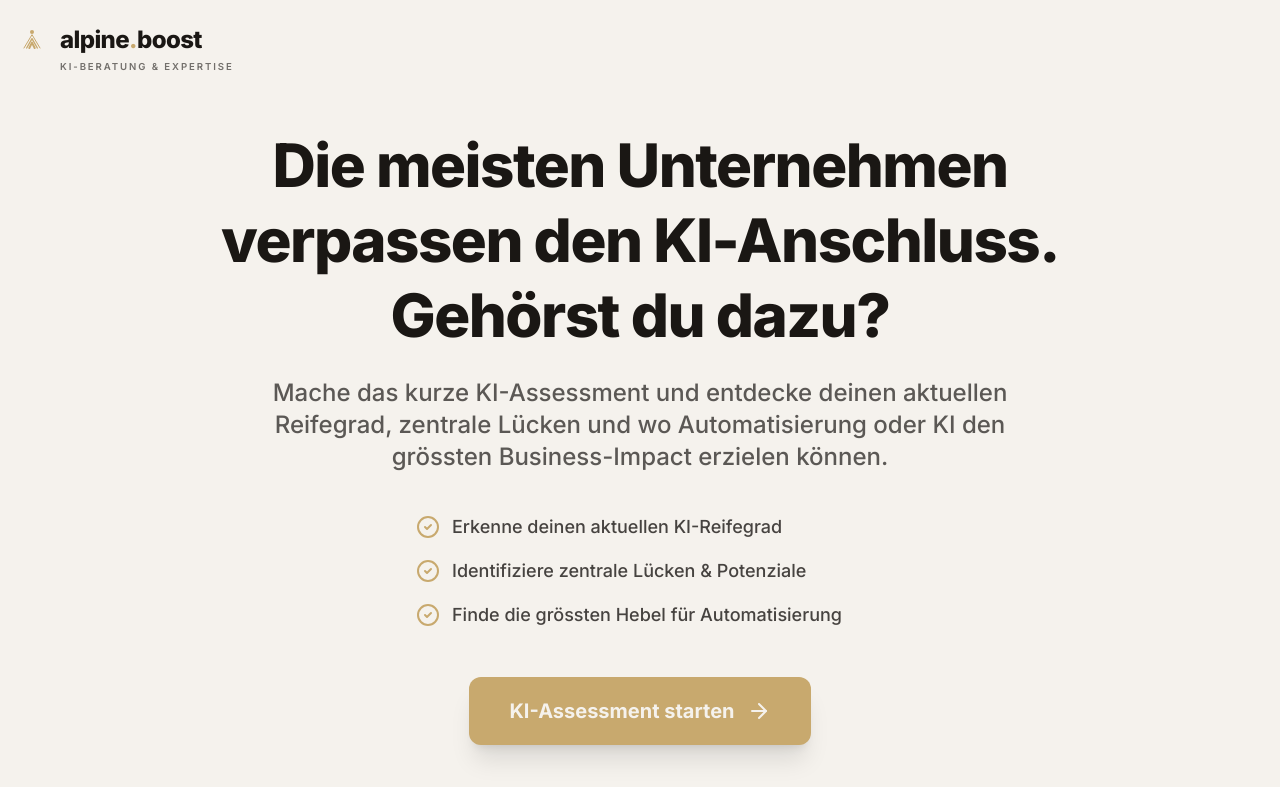
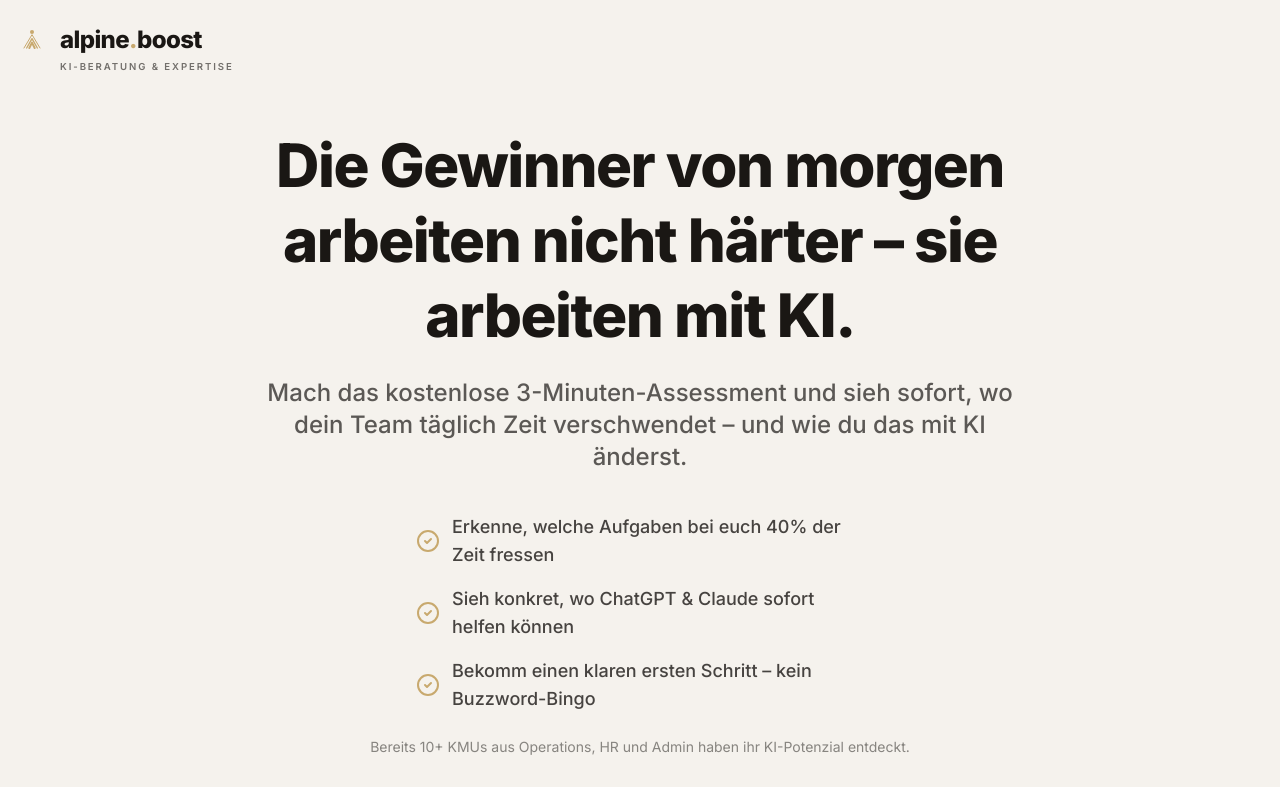
Before and after one commit to thecubestorm-arch/ai-advisory-landing-page-v2, a React (Vite) app: page / in a window 1280 px wide. Shown: the top 787 px of the page. Built offline with nearby package versions, Linux system fonts and the light colour scheme.

Commit message:
Update hero copy: new headline, sub-headline, bullets, social proof and CTA

```diff
--- a/src/components/Hero.tsx
+++ b/src/components/Hero.tsx
@@ -9,34 +9,39 @@ export default function Hero({ onOpenQuiz }: Props) {
     <section className="relative overflow-hidden bg-cremeweiss pt-32 pb-20 text-leder-schwarz flex-grow flex flex-col justify-center">
       <div className="container mx-auto px-4 relative z-10 text-center max-w-4xl">
         <h1 className="text-4xl md:text-6xl font-extrabold tracking-tight mb-6 leading-tight text-leder-schwarz">
-          Die meisten Unternehmen verpassen den KI-Anschluss. Gehörst du dazu?
+          Die Gewinner von morgen arbeiten nicht härter – sie arbeiten mit KI.
         </h1>
         <p className="text-xl md:text-2xl text-leder-schwarz/70 mb-10 max-w-3xl mx-auto font-medium">
-          Mache das kurze KI-Assessment und entdecke deinen aktuellen Reifegrad, zentrale Lücken und wo Automatisierung oder KI den grössten Business-Impact erzielen können.
+          Mach das kostenlose 3-Minuten-Assessment und sieh sofort, wo dein Team täglich Zeit verschwendet – und wie du das mit KI änderst.
         </p>
 
-        <div className="flex flex-col items-center md:items-start gap-4 mb-12 text-left max-w-md mx-auto">
+        <div className="flex flex-col items-center md:items-start gap-4 mb-6 text-left max-w-md mx-auto">
           <div className="flex items-center gap-3 text-leder-schwarz/80 font-medium text-lg">
             <CheckCircle2 className="w-6 h-6 text-alpine-gold shrink-0" />
-            <span>Erkenne deinen aktuellen KI-Reifegrad</span>
+            <span>Erkenne, welche Aufgaben bei euch 40% der Zeit fressen</span>
           </div>
           <div className="flex items-center gap-3 text-leder-schwarz/80 font-medium text-lg">
             <CheckCircle2 className="w-6 h-6 text-alpine-gold shrink-0" />
-            <span>Identifiziere zentrale Lücken & Potenziale</span>
+            <span>Sieh konkret, wo ChatGPT & Claude sofort helfen können</span>
           </div>
           <div className="flex items-center gap-3 text-leder-schwarz/80 font-medium text-lg">
             <CheckCircle2 className="w-6 h-6 text-alpine-gold shrink-0" />
-            <span>Finde die grössten Hebel für Automatisierung</span>
+            <span>Bekomm einen klaren ersten Schritt – kein Buzzword-Bingo</span>
           </div>
         </div>
+
+        <p className="text-sm text-leder-schwarz/50 mb-8">
+          Bereits 10+ KMUs aus Operations, HR und Admin haben ihr KI-Potenzial entdeckt.
+        </p>
 
         <button
           onClick={onOpenQuiz}
           className="inline-flex items-center justify-center px-10 py-5 text-xl font-bold text-cremeweiss bg-alpine-gold rounded-xl hover:bg-alpine-gold/90 transition-all hover:scale-105 shadow-xl"
         >
-          KI-Assessment starten
+          Mein KI-Potenzial entdecken
           <ArrowRight className="ml-3 w-6 h-6" />
         </button>
+        <p className="mt-4 text-sm text-leder-schwarz/40">Kostenlos · Kein Anmelden · Dauert 3 Minuten</p>
       </div>
     </section>
   );
```
